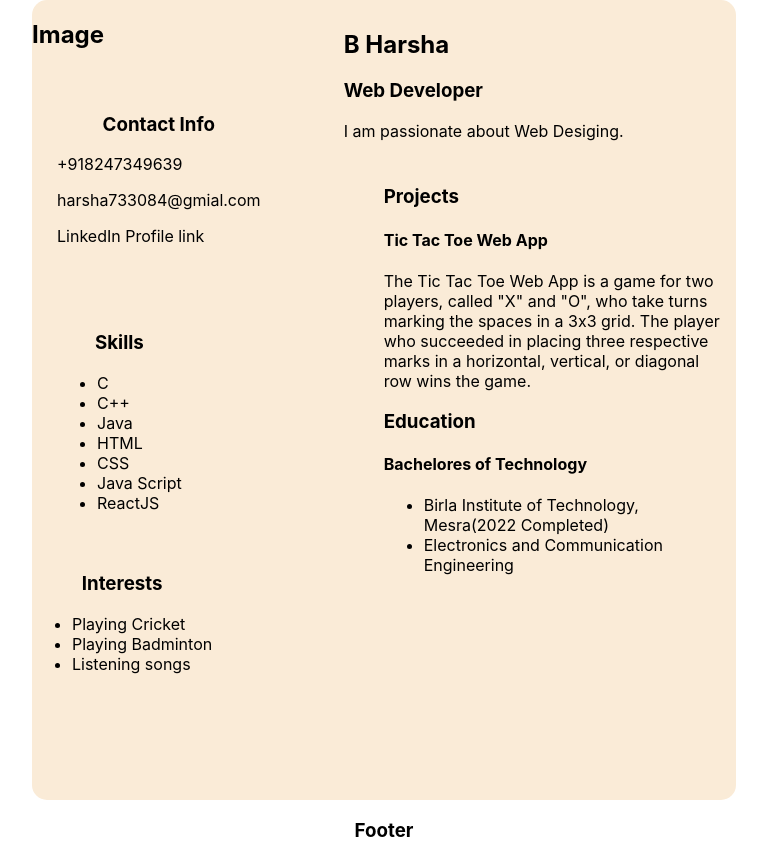
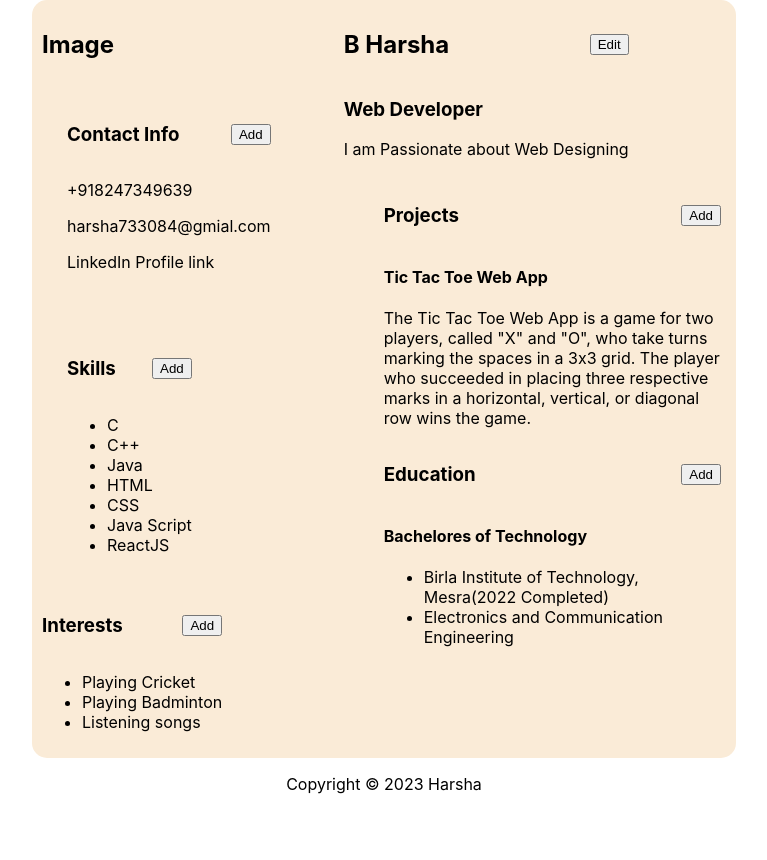
Before and after one commit to Harshahari1207/CV-Project, a React (Create React App) app: page / in a window 1280 px wide. Shown: the whole page, without its empty margins (256-1023 px from the left). After the commit the page ends 810 px from the top, so only its background shows below. Built offline with nearby package versions, Linux system fonts and the light colour scheme.

Commit message:
Buttons and footer

```diff
--- a/src/App.css
+++ b/src/App.css
@@ -17,7 +17,7 @@
 
 .container{
   width: 55%;
-  height: 100vh;
+
   background-color: antiquewhite;
   display: grid;
   grid-template: auto / 1.5fr 2fr ;
@@ -30,6 +30,7 @@
   display: flex;
   flex-direction: column;
   align-items: flex-start;
+  padding: calc(var(--pd)*2);
 }
 .contact, .skills{
   padding: calc(var(--pd)*5);
@@ -55,6 +56,13 @@ ul, p{
   padding-left: 50px;
   padding-right: 15px;
   text-align: left;
+
+}
+
+.head{
+  display: flex;
+  justify-content: space-between;
+  align-items: center;
 
 }
 /*
--- a/src/components/Contact.js
+++ b/src/components/Contact.js
@@ -1,17 +1,21 @@
-import React, {Component} from "react";
+import React, { Component } from "react";
 
-class Contact extends Component{
-    render(){
+class Contact extends Component {
+  render() {
     return (
       <div className="contact">
+        <div className="head">
           <h3>Contact Info</h3>
+          <button>Add</button>
+        </div>
+        <div className="body">
           <p>+918247349639</p>
           <p>harsha733084@gmial.com</p>
           <p>LinkedIn Profile link</p>
         </div>
-
-        )
+      </div>
+    );
   }
 }
 
-export {Contact};
+export { Contact };
--- a/src/components/Education.js
+++ b/src/components/Education.js
@@ -4,13 +4,18 @@ class Education extends Component {
   render() {
     return (
       <div className="education">
+        <div className="head">
           <h3>Education</h3>
+          <button>Add</button>
+        </div>
+        <div className="body">
           <h4>Bachelores of Technology</h4>
           <ul>
             <li>Birla Institute of Technology, Mesra(2022 Completed)</li>
             <li>Electronics and Communication Engineering</li>
           </ul>
         </div>
+      </div>
     );
   }
 }
--- a/src/components/Footer.js
+++ b/src/components/Footer.js
@@ -1,9 +1,15 @@
-import React, {Component} from "react";
+import React, { Component } from "react";
 
-class Footer extends Component{
-    render(){
-        return <h3>Footer</h3>
-    }
+class Footer extends Component {
+  render() {
+    return (
+      <div>
+        <footer>
+          <p>Copyright © 2023 Harsha </p>
+        </footer>
+      </div>
+    );
+  }
 }
 
-export {Footer};
+export { Footer };
--- a/src/components/Interests.js
+++ b/src/components/Interests.js
@@ -1,18 +1,23 @@
-import React, {Component} from "react";
+import React, { Component } from "react";
 
-class Interests extends Component{
-    render(){
+class Interests extends Component {
+  render() {
     return (
       <div className="interests">
+        <div className="head">
           <h3>Interests</h3>
+          <button>Add</button>
+        </div>
+        <div className="body">
           <ul>
             <li>Playing Cricket</li>
             <li>Playing Badminton </li>
             <li>Listening songs</li>
           </ul>
         </div>
-        )
+      </div>
+    );
   }
 }
 
-export {Interests};
+export { Interests };
--- a/src/components/Profile.js
+++ b/src/components/Profile.js
@@ -3,11 +3,16 @@ import React, { Component } from "react";
 class Profile extends Component {
   render() {
     return (
-        <div className="profile">
-            <h2>B Harsha</h2>
-            <h3>Web Developer</h3>
-            <p>I am passionate about Web Desiging.</p>
+      <div className="profile">
+        <div className="head">
+          <h2>B Harsha</h2>
+          <button>Edit</button>
         </div>
+        <div className="body">
+          <h3>Web Developer</h3>
+          <p>I am Passionate about Web Designing</p>
+        </div>
+      </div>
     );
   }
 }
--- a/src/components/Projects.js
+++ b/src/components/Projects.js
@@ -4,15 +4,20 @@ class Projects extends Component {
   render() {
     return (
       <div className="projects">
+        <div className="head">
           <h3>Projects</h3>
+          <button>Add</button>
+        </div>
+        <div className="body">
           <div className="projectsContents">
             <h4>Tic Tac Toe Web App</h4>
             <p>
               The Tic Tac Toe Web App is a game for two players, called "X" and
-            "O", who take turns marking the spaces in a 3x3 grid. The player who
-            succeeded in placing three respective marks in a horizontal,
+              "O", who take turns marking the spaces in a 3x3 grid. The player
+              who succeeded in placing three respective marks in a horizontal,
               vertical, or diagonal row wins the game.
             </p>
+          </div>
         </div>
       </div>
     );
--- a/src/components/Skills.js
+++ b/src/components/Skills.js
@@ -4,7 +4,11 @@ class Skills extends Component {
   render() {
     return (
       <div className="skills">
+        <div className="head">
           <h3>Skills</h3>
+          <button>Add</button>
+        </div>
+        <div className="body">
           <ul>
             <li>C</li>
             <li>C++</li>
@@ -15,6 +19,7 @@ class Skills extends Component {
             <li>ReactJS</li>
           </ul>
         </div>
+      </div>
     );
   }
 }
```
Lines whose indentation alone changed are shown as unchanged.
